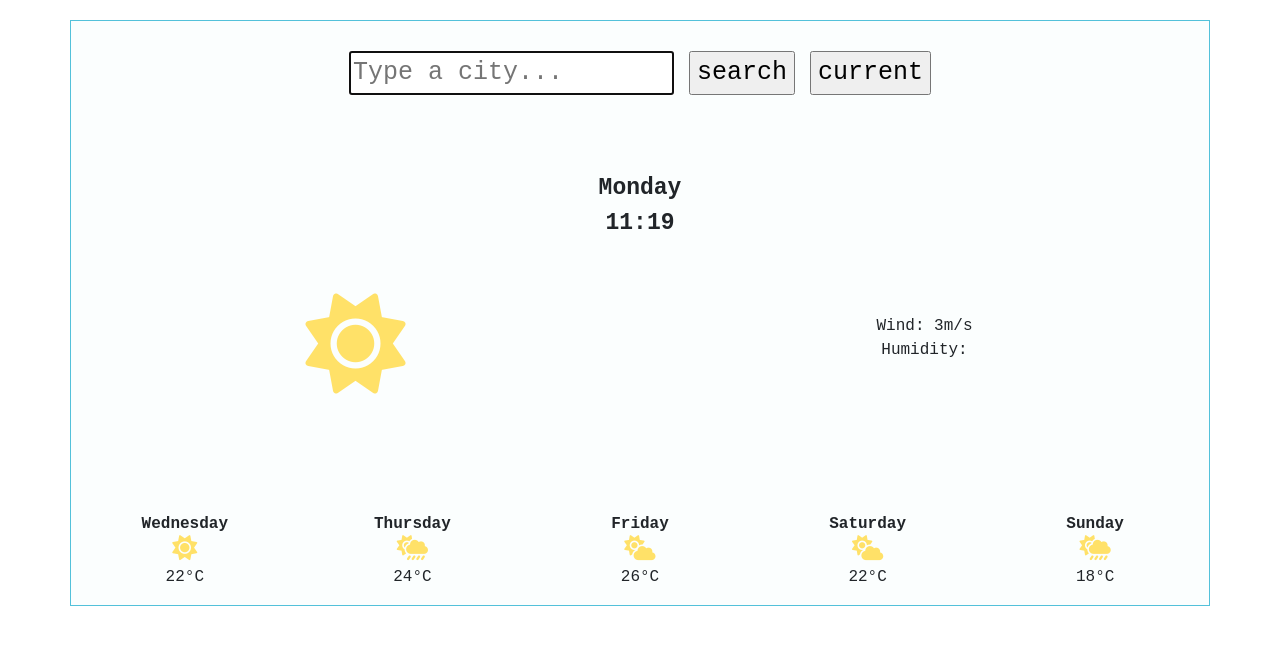
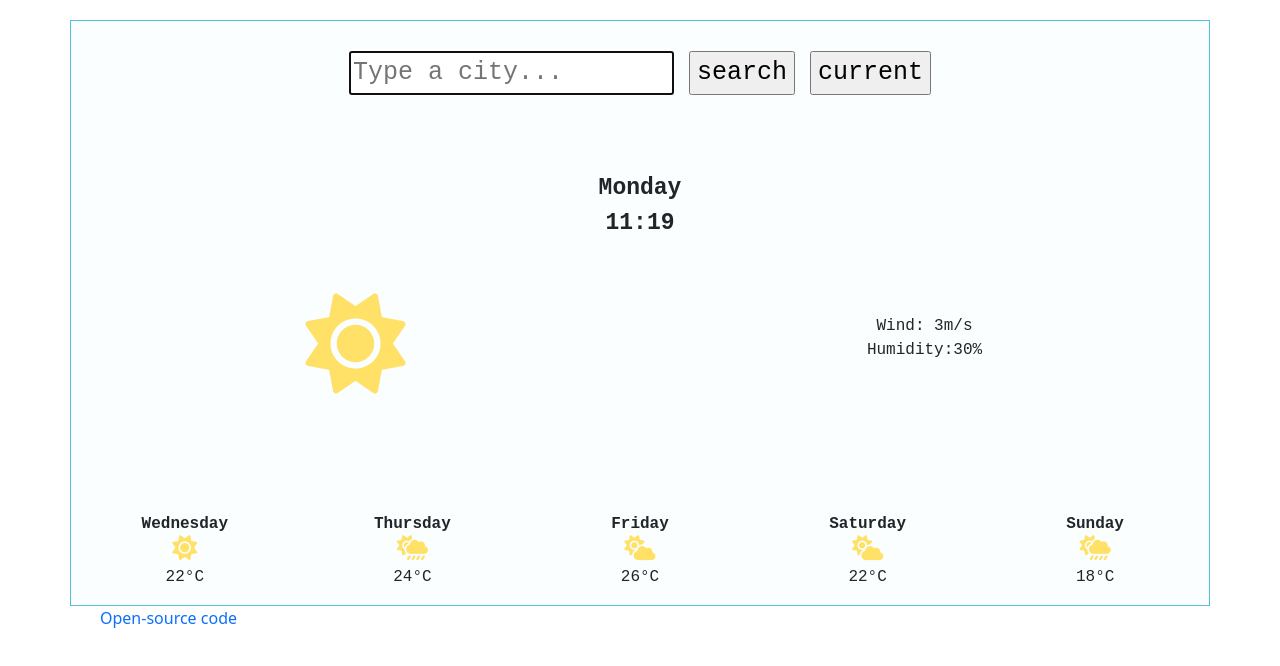
Before and after one commit to aga-92/Weather-App, a plain HTML site: page index.html in a window 1280 px wide. Drawn offline with nearby package versions, Linux system fonts and the light colour scheme.

Commit message:
Added a link to GitHub repository

```diff
--- a/index.html
+++ b/index.html
@@ -13,13 +13,12 @@
       integrity="sha384-gH2yIJqKdNHPEq0n4Mqa/HGKIhSkIHeL5AyhkYV8i59U5AR6csBvApHHNl/vI1Bx"
       crossorigin="anonymous"
     />
-    <link rel="stylesheet" href="style.css">
+    <link rel="stylesheet" href="style.css" />
     <script
       src="https://kit.fontawesome.com/9246fe6d1f.js"
       crossorigin="anonymous"
     ></script>
     <script src="https://unpkg.com/axios/dist/axios.min.js"></script>
-
   </head>
   <body>
     <div class="container">
@@ -50,12 +49,15 @@
           <p class="weather-now">
             <i class="fa-solid fa-sun sun-icon"></i><br />
             <span id="description"></span> <br />
-            <span class="temperature" id = "current-temperature"></span>
+            <span class="temperature" id="current-temperature"></span>
           </p>
         </div>
         <div class="col-6">
           <p class="weather-factors">
-             Wind: <span id="current-wind">3m/s</span> <br />Humidity:<span id= "current-humidity" 30% </ span>
+            Wind: <span id="current-wind">3m/s</span> <br />Humidity:<span
+              id="current-humidity"
+              >30%</span
+            >
           </p>
         </div>
       </div>
@@ -102,6 +104,11 @@
         </div>
       </div>
     </div>
+    <footer>
+      <a href="https://github.com/aga-92/Weather-App" target="_blank"
+        >Open-source code</a
+      >
+    </footer>
     <script src="script.js"></script>
   </body>
 </html>
--- a/style.css
+++ b/style.css
@@ -57,3 +57,7 @@ h3 {
 #description {
   font-size: 20px;
 }
+a {
+  text-decoration: none;
+  margin-left: 100px;
+}
```
Lines whose indentation alone changed are shown as unchanged.
